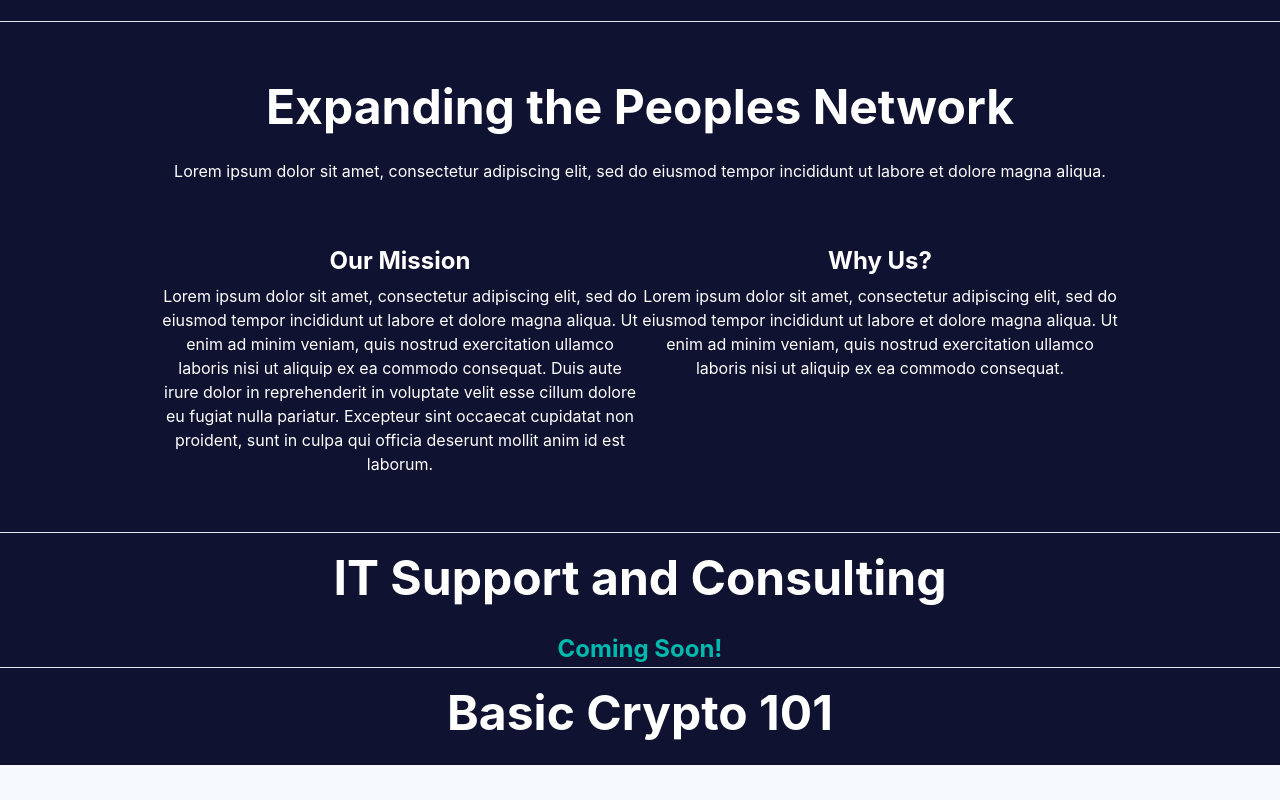
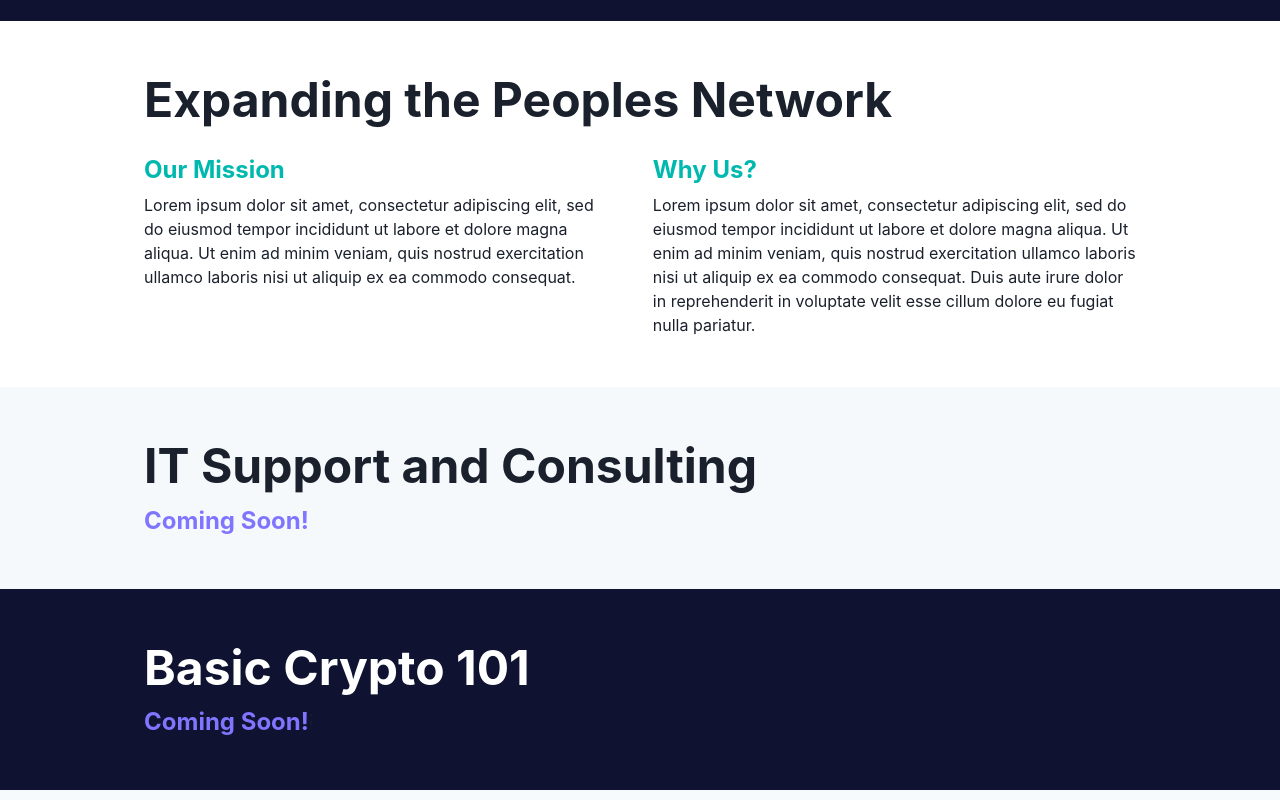
Before and after one commit to karapalumbo/helium-it, a React (Create React App) app: page / in a window 1280 px wide. Shown: the part 520-1320 px from the top of the page. Built offline with nearby package versions, Linux system fonts and the light colour scheme.

Commit message:
updating layout and color scheme

```diff
--- a/src/components/ComingSoon.css
+++ b/src/components/ComingSoon.css
@@ -1,6 +1,6 @@
 .coming-soon {
-  color: #00b9ae;
+  color: #8075ff;
   font-size: 150%;
   font-weight: bold;
-  text-align: center;
+  text-align: left;
 }
--- a/src/components/Navbar.js
+++ b/src/components/Navbar.js
@@ -112,7 +112,7 @@ export const Navbar = () => {
 
 const DesktopNav = () => {
   const linkColor = useColorModeValue("white.600", "white.200");
-  const linkHoverColor = useColorModeValue("white.800", "white");
+  const linkHoverColor = useColorModeValue("gray.200", "gray.200");
   const popoverContentBgColor = useColorModeValue("white", "gray.800");
 
   return (
@@ -280,12 +280,11 @@ const NAV_ITEMS = [
         label: "Crypto Mining Consulting and Setup",
         href: "/crypto-mining",
       },
+      {
+        label: "Learn Crypto",
+        href: "/#crypto-101",
+      },
     ],
-  },
-
-  {
-    label: "Learn Crypto",
-    href: "/#crypto-101",
   },
 
   {
--- a/src/pages/About.js
+++ b/src/pages/About.js
@@ -12,44 +12,20 @@ import {
 
 export default function About() {
   return (
-    <Box id="about" align="center">
-      <Container p={4} as={Stack} maxW="container.lg" py={10}>
-        <Flex p={4} flex={1} justify={"center"}>
+    <Box id="about" bg="white" pt={"50px"} pb={"50px"}>
+      <Container as={Stack} maxW="container.lg">
+        <Flex flex={1} justify={"flex-start"}>
           <Heading fontSize={{ base: "3xl", md: "4xl", lg: "5xl" }}>
-            <Text color={"#ffffff"} as={"span"}>
-              Expanding the Peoples Network
-            </Text>
+            <Text as={"span"}>Expanding the Peoples Network</Text>
           </Heading>
         </Flex>
 
-        <Text color={"#ffffff"} fontSize={{ base: "16" }}>
-          {" "}
-          Lorem ipsum dolor sit amet, consectetur adipiscing elit, sed do
-          eiusmod tempor incididunt ut labore et dolore magna aliqua.
-        </Text>
-
-        <Flex p={4} flex={4}>
-          <Stack spacing={2} w={"full"} maxW={"lg"} mt={10}>
-            <Heading color={"#ffffff"} as={"span"} fontSize={{ base: "2xl" }}>
+        <Flex flex={4}>
+          <Stack spacing={2} w={"full"} maxW={"lg"} mt={5} pr={50}>
+            <Heading as={"span"} fontSize={{ base: "2xl" }} color="#00b9ae">
               Our Mission
             </Heading>
-            <Text color={"#ffffff"} as={"span"} fontSize={{ base: "16" }}>
-              {" "}
-              Lorem ipsum dolor sit amet, consectetur adipiscing elit, sed do
-              eiusmod tempor incididunt ut labore et dolore magna aliqua. Ut
-              enim ad minim veniam, quis nostrud exercitation ullamco laboris
-              nisi ut aliquip ex ea commodo consequat. Duis aute irure dolor in
-              reprehenderit in voluptate velit esse cillum dolore eu fugiat
-              nulla pariatur. Excepteur sint occaecat cupidatat non proident,
-              sunt in culpa qui officia deserunt mollit anim id est laborum.
-            </Text>
-          </Stack>
-
-          <Stack spacing={2} w={"full"} maxW={"lg"} mt={10}>
-            <Heading color={"#ffffff"} as={"span"} fontSize={{ base: "2xl" }}>
-              Why Us?
-            </Heading>
-            <Text color={"#ffffff"} as={"span"} fontSize={{ base: "16" }}>
+            <Text as={"span"} fontSize={{ base: "16" }}>
               {" "}
               Lorem ipsum dolor sit amet, consectetur adipiscing elit, sed do
               eiusmod tempor incididunt ut labore et dolore magna aliqua. Ut
@@ -57,9 +33,21 @@ export default function About() {
               nisi ut aliquip ex ea commodo consequat.
             </Text>
           </Stack>
-          {/* <Flex color={"#ffffff"}>
-            <div>IMAGE OF YOU HERE</div>
-          </Flex> */}
+
+          <Stack spacing={2} w={"full"} maxW={"lg"} mt={5}>
+            <Heading as={"span"} fontSize={{ base: "2xl" }} color="#00b9ae">
+              Why Us?
+            </Heading>
+            <Text as={"span"} fontSize={{ base: "16" }}>
+              {" "}
+              Lorem ipsum dolor sit amet, consectetur adipiscing elit, sed do
+              eiusmod tempor incididunt ut labore et dolore magna aliqua. Ut
+              enim ad minim veniam, quis nostrud exercitation ullamco laboris
+              nisi ut aliquip ex ea commodo consequat. Duis aute irure dolor in
+              reprehenderit in voluptate velit esse cillum dolore eu fugiat
+              nulla pariatur.
+            </Text>
+          </Stack>
         </Flex>
       </Container>
     </Box>
--- a/src/pages/Crypto101.js
+++ b/src/pages/Crypto101.js
@@ -17,13 +17,13 @@ import "./Crypto101.css";
 
 export default function Crypto101Section() {
   return (
-    <Box id="crypto-101">
+    <Box id="crypto-101" pt={"50px"} pb={"50px"}>
       <Container
         as={Stack}
         maxW="container.lg"
         className="crypto-101-container"
       >
-        <Flex p={4} flex={1} align={"center"} justify={"center"}>
+        <Flex flex={1} align={"center"} justify={"flex-start"}>
           <Heading fontSize={{ base: "3xl", md: "4xl", lg: "5xl" }}>
             <Text color={"#ffffff"} as={"span"} className="crypto-101-header">
               Basic Crypto 101
@@ -31,6 +31,7 @@ export default function Crypto101Section() {
           </Heading>
         </Flex>
         <Flex flex={1}>
+          <ComingSoon />;
           {/* <Image
             className="crypto-coins-img"
             alt={"image of 3 crypto coins"}
--- a/src/pages/ITSupport.js
+++ b/src/pages/ITSupport.js
@@ -11,13 +11,11 @@ import {
 
 export default function ITSupportSection() {
   return (
-    <Box id="IT-support">
+    <Box id="IT-support" bg="#f6f9fc" pt={"50px"} pb={"50px"}>
       <Container as={Stack} maxW="container.lg">
-        <Flex p={4} flex={1} align={"center"} justify={"center"}>
+        <Flex flex={1} align={"center"} justify={"flex-start"}>
           <Heading fontSize={{ base: "3xl", md: "4xl", lg: "5xl" }}>
-            <Text color={"#ffffff"} as={"span"}>
-              IT Support and Consulting
-            </Text>{" "}
+            <Text as={"span"}>IT Support and Consulting</Text>{" "}
           </Heading>
         </Flex>
         <ComingSoon />;
--- a/src/pages/MainPage.js
+++ b/src/pages/MainPage.js
@@ -13,6 +13,7 @@ import {
   Stack,
   Text,
   Container,
+  Link,
 } from "@chakra-ui/react";
 
 export default function MainPage() {
@@ -42,7 +43,9 @@ export default function MainPage() {
                 solutions.{" "}
               </Text>
               <Stack direction={{ base: "column", md: "row" }} spacing={4}>
-                <Button rounded={"full"}>How It Works</Button>
+                <Button rounded={"full"}>
+                  <Link href="/pricing">How It Works</Link>
+                </Button>
               </Stack>
             </Stack>
           </Flex>
@@ -59,11 +62,8 @@ export default function MainPage() {
         </Stack>
       </Container>
       <div>
-        <hr></hr>
         <About />
-        <hr></hr>
         <ITSupportSection />
-        <hr></hr>
         <Crypto101Section />
       </div>
     </>
```
Also changed, not shown: src/pages/CryptoMining.js (+2 -19 lines).
